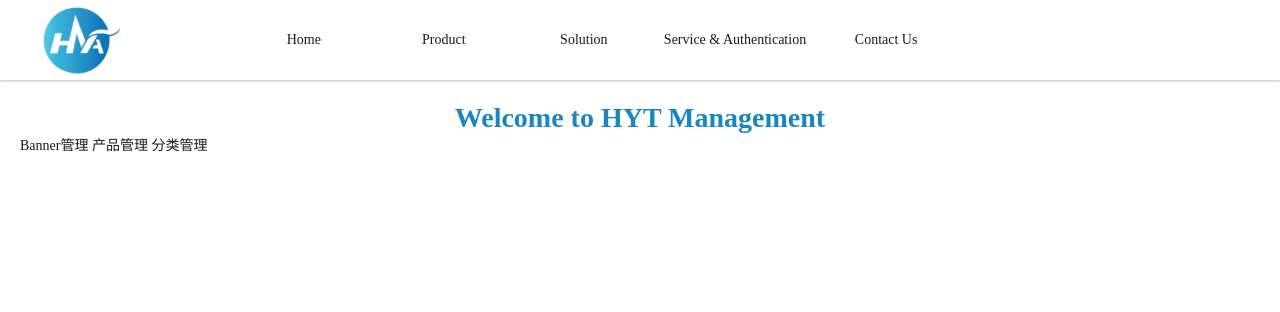
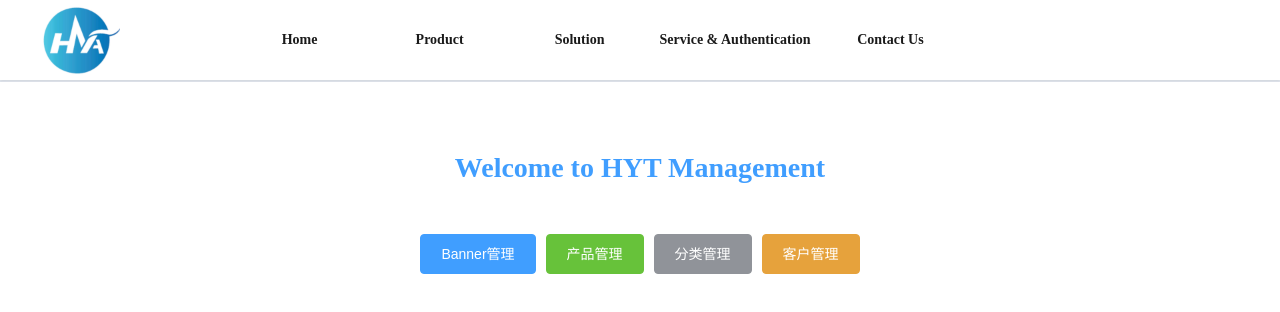
Before and after one commit to DuJingFei/webfront-user-center, a Vue app: page /management in a window 1280 px wide. Shown: the top 312 px of the page. Built offline with nearby package versions, Linux system fonts and the light colour scheme; what vue-quill-editor would draw is missing.

Commit message:
首页完善完善

```diff
--- a/src/components/common/HomeHeader.vue
+++ b/src/components/common/HomeHeader.vue
@@ -78,9 +78,9 @@ export default {
       display: inline-block;
       list-style-type: none;
       min-width: 120px;
+      font-weight: bold;
       padding: 0 10px;
       &:hover {
-        font-weight: bold;
         color: #2386ee;
       }
     }
--- a/src/components/index/Carousel.vue
+++ b/src/components/index/Carousel.vue
@@ -33,6 +33,7 @@ export default {
    .banner-image {
       height: 100%;
       background-size: cover;
+      background-position: center;
    }
 }
  .el-carousel__item h3 {
--- a/src/router.js
+++ b/src/router.js
@@ -68,7 +68,7 @@ const routes =  [
     needLogin: true
   },
   {
-    path: '/management/banners',
+    path: '/management/banner/list',
     name: 'banners-index',
     component: () => import(/* webpackChunkName: "about" */ './views/Management/banner/index.vue'),
     needLogin: true
@@ -87,7 +87,7 @@ const routes =  [
   },
 
   {
-    path: '/management/product/index',
+    path: '/management/product/list',
     name: 'banner-index',
     component: () => import(/* webpackChunkName: "about" */ './views/Management/product/index.vue'),
     needLogin: true
--- a/src/views/Management/Login.vue
+++ b/src/views/Management/Login.vue
@@ -48,7 +48,13 @@ export default {
         password: escape(this.loginData.password)
       } */
       this.$fetch.post(this.$api.LOGIN, this.loginData).then(res => {
-        debugger
+        if (res.errorCode === 0) {
+          // /management
+          this.$router.push('/management')
+        }
+        else {
+          this.$Message.error('账号不存在')
+        }
       })
     }
   }
--- a/src/views/Management/index.vue
+++ b/src/views/Management/index.vue
@@ -2,12 +2,14 @@
   <div class="management-index">
       <h1 class="title">Welcome to HYT Management</h1>
       <article>
-        <a
+        <el-button
           v-for='(item,i) in barList'
-          :key='i' target="_blank"
-          :href="item.href">
+          :key='i'
+          :type='item.type'
+          @click='goUrl(item.href)'
+        >
           {{ item.name }}
-        </a>
+        </el-button>
       </article>
   </div>
 </template>
@@ -18,22 +20,34 @@ export default {
       return {
          barList: [
            {
-             href: '/management/banners',
-             name: 'Banner管理'
+             href: '/management/banner/list',
+             name: 'Banner管理',
+             type: 'primary'
            },
            {
-             href: '/management/product/index',
-             name: '产品管理'
+             href: '/management/product/list',
+             name: '产品管理',
+             type: 'success'
            },
            {
              href: '/management/type',
-             name: '分类管理'
+             name: '分类管理',
+             type: 'info'
+           },
+           {
+             href: '/management/contact/list',
+             name: '客户管理',
+             type: 'warning'
            }
          ]
       }
    },
    methods: {
-
+     goUrl(url) {
+       if (url) {
+         location.href = url;
+       }
+     }
    }
 }
 </script>
@@ -43,7 +57,11 @@ export default {
   padding: 20px;
   .title {
     text-align: center;
-    color: rgb(25,134,191);
+    color: #409EFF;
+    margin: 50px 0;
+  }
+  article {
+    text-align: center;
   }
 }
 </style>
--- a/src/views/Management/product/add.vue
+++ b/src/views/Management/product/add.vue
@@ -38,11 +38,20 @@
         <input v-else type="file" name="file" accept=".jpg, .jpeg, .png" @change="uploadAvatar">
       </el-form-item>
       <el-form-item label="内容" prop="content">
+
+        <el-input
+          type="textarea"
+          :rows="2"
+          placeholder="请输入内容"
+          v-model="product.content">
+        </el-input>
+        <!--
         <quill-editor
           :key="reload1"
           id='contentEditor'
           ref="content"
           v-model="product.content"/>
+        -->
       </el-form-item>
       <el-form-item label="specification" prop="specification">
         <quill-editor
--- a/src/views/Nothing.vue
+++ b/src/views/Nothing.vue
@@ -18,7 +18,6 @@ export default {
 <style lang="less">
 .nothing {
   p {
-    font-weight: bold;
     text-align: center;
     font-size: 30px;
     margin-bottom: 10px;
```
